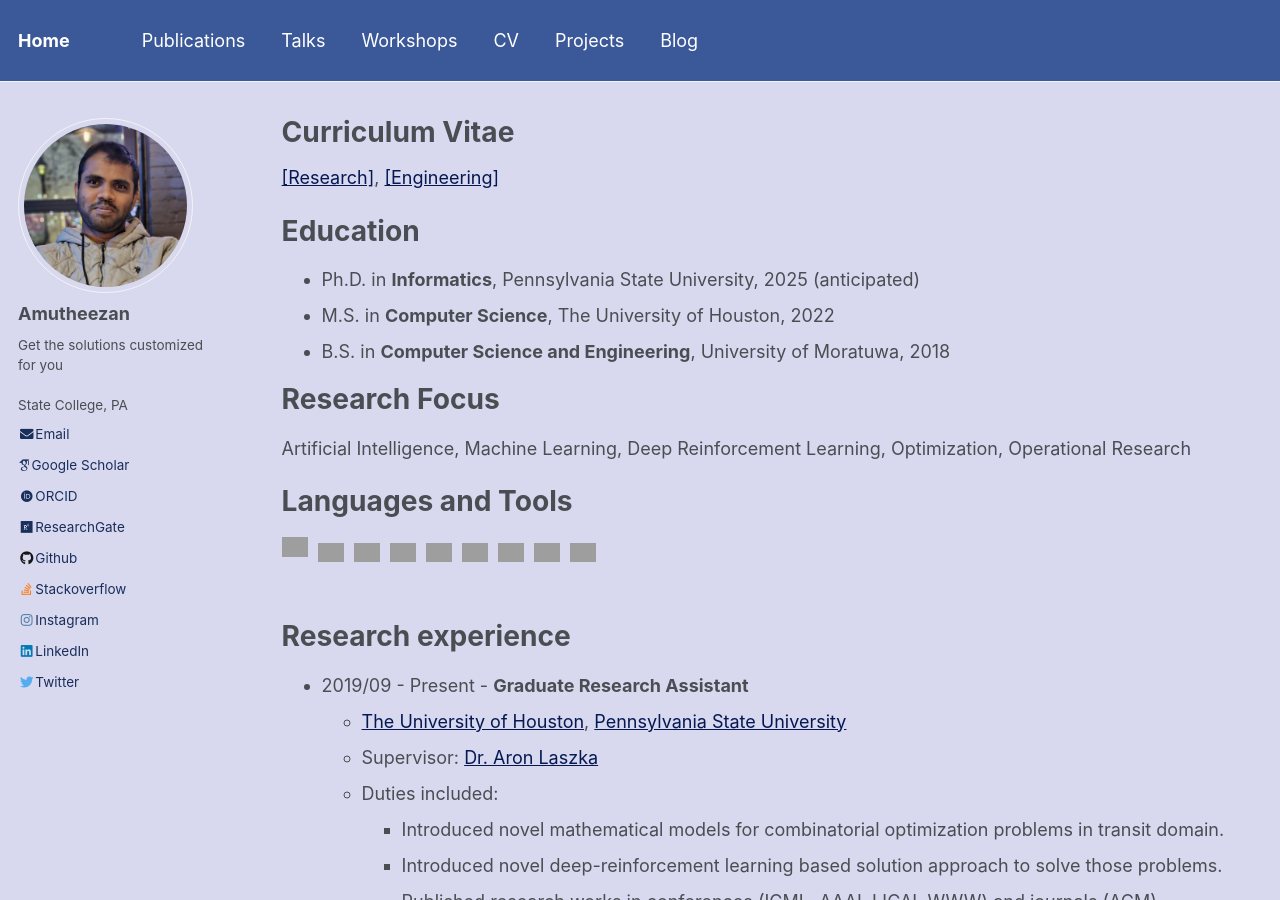
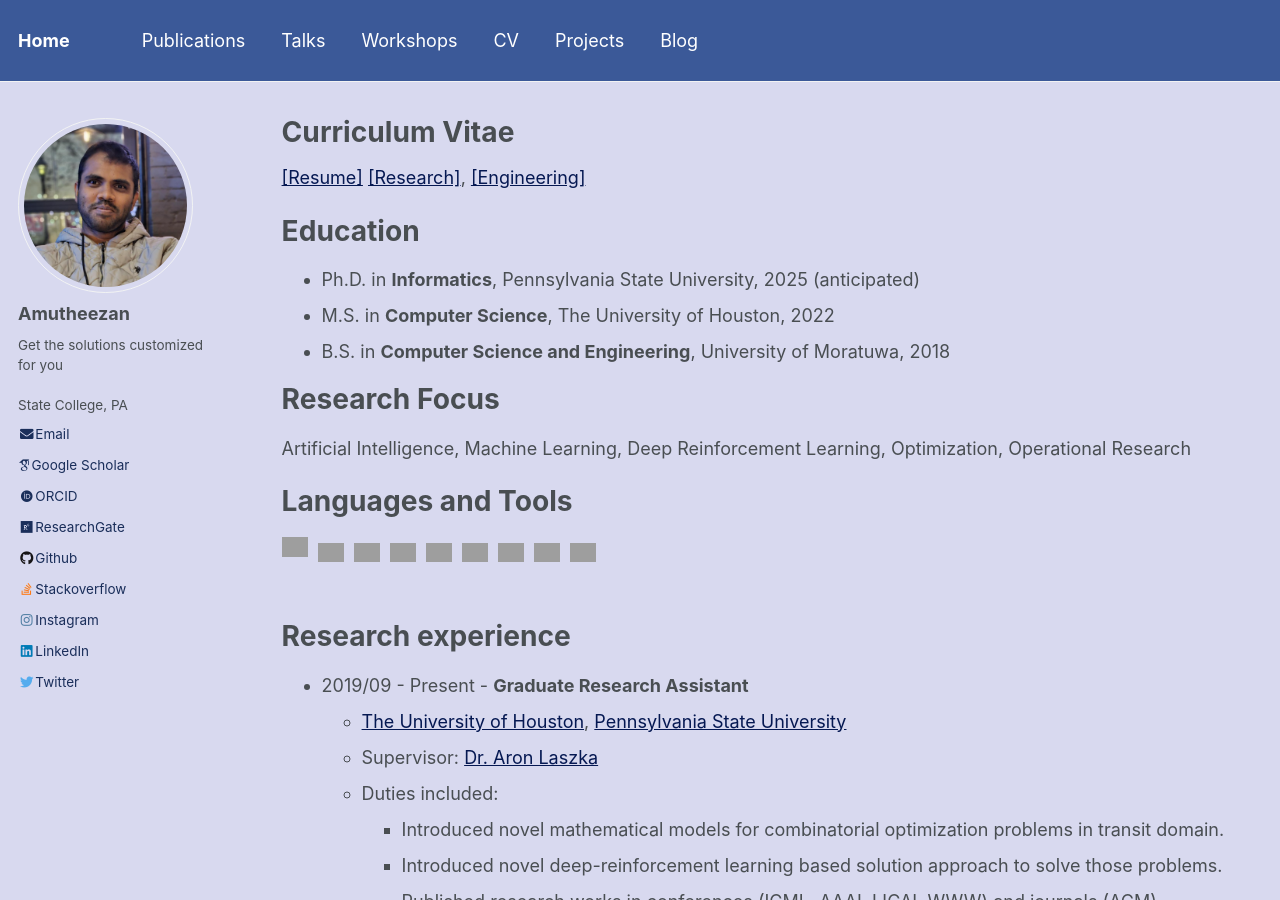
Before and after one commit to Amutheezan/amutheezan.github.io, a Jekyll site: the page built from _pages/cv.md, in a window 1280 px wide and 900 px high. Built offline with Jekyll 4.4.1, drawn with Linux system fonts in a browser that asks for light colours; some web fonts are replaced; grey boxes are pictures that could not be loaded.

Commit message:
Update cv.md

```diff
--- a/_pages/cv.md
+++ b/_pages/cv.md
@@ -7,7 +7,7 @@ redirect_from:
   - /resume
 ---
 
-{% include base_path %} [[Research]](https://Amutheezan.com/files/Amutheezan_CV_Research.pdf), [[Engineering]](https://Amutheezan.com/files/Amutheezan_CV_SE.pdf)
+{% include base_path %} [[Resume]](https://amutheezan.com/resume/) [[Research]](https://Amutheezan.com/files/Amutheezan_CV_Research.pdf), [[Engineering]](https://Amutheezan.com/files/Amutheezan_CV_SE.pdf)
 
 Education
 ======
```
